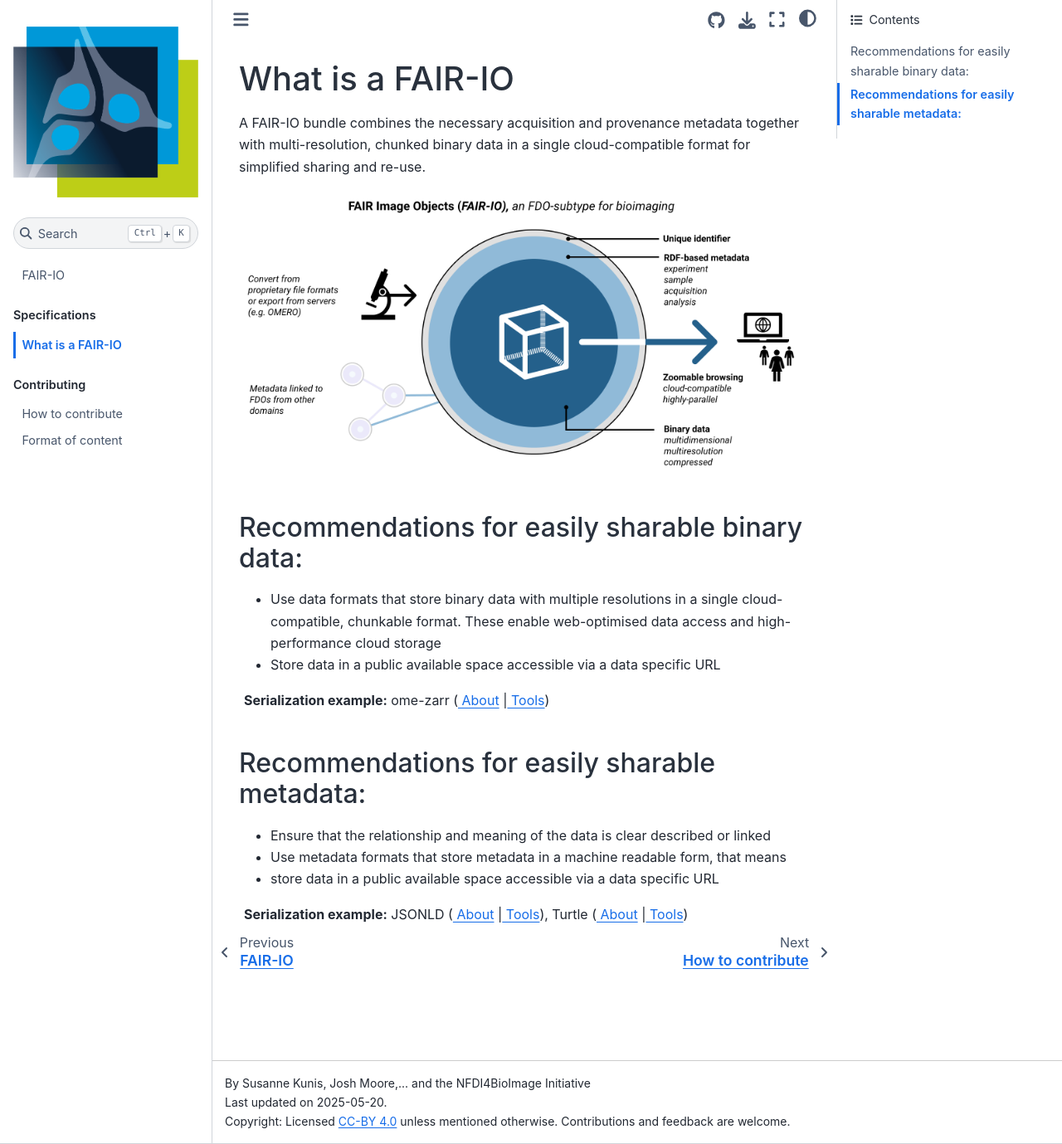
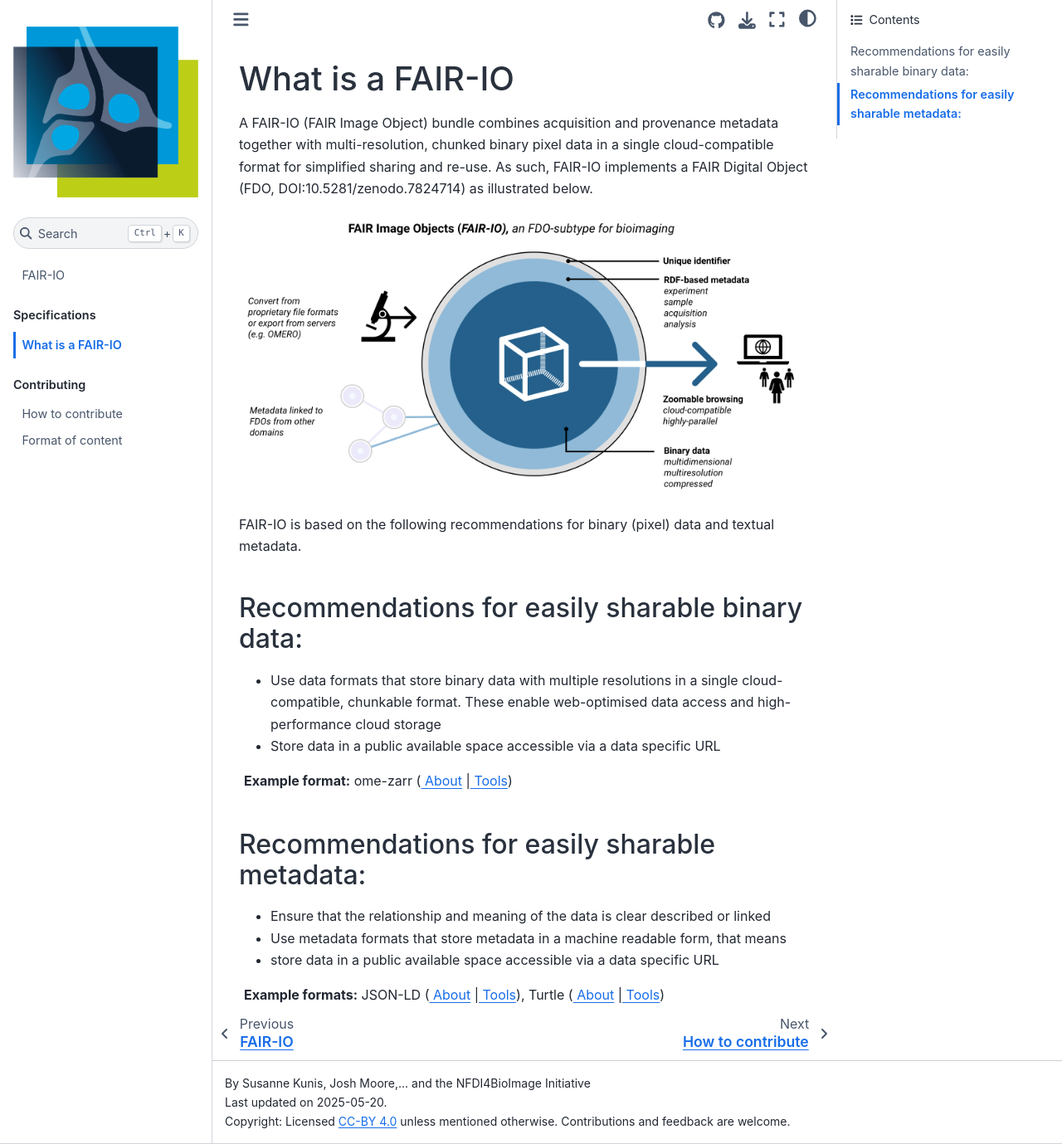
Before and after one commit to NFDI4BIOIMAGE/FAIR-IO, a Jupyter Book: the page built from docs/specification/index.md, in a window 1280 px wide and 1379 px high. Shown: the whole window at 83% size. Built offline with Jupyter Book 1.0.4 settings and Sphinx 7.4.7 and the Sphinx Book theme 1.1.4, drawn with Linux system fonts in a browser that asks for light colours.

Commit message:
Update specification
- Suggesting linguistic and typographic fixes here and there.

(cherry picked from commit 369af5632ea1bd06619822c4c7df594383940753)

```diff
--- a/docs/specification/index.md
+++ b/docs/specification/index.md
@@ -1,8 +1,10 @@
 # What is a FAIR-IO
-A FAIR-IO bundle combines the necessary acquisition and provenance metadata together with multi-resolution, chunked binary data in a single cloud-compatible format for simplified sharing and re-use.
+A FAIR-IO (FAIR Image Object) bundle combines acquisition and provenance metadata together with multi-resolution, chunked binary pixel data in a single cloud-compatible format for simplified sharing and re-use. As such, FAIR-IO implements
+a FAIR Digital Object (FDO, DOI:10.5281/zenodo.7824714) as illustrated below.
 
 ![FAIR-IO concept](FAIR-IO_10.5281-zenodo.10512531.png)
 
+FAIR-IO is based on the following recommendations for binary (pixel) data and textual metadata.
 ## Recommendations for easily sharable binary data:
 <div>
 <table style="margin-left:5px;">
@@ -13,7 +15,7 @@ A FAIR-IO bundle combines the necessary acquisition and provenance metadata toge
           <li>Use data formats that store binary data with multiple resolutions in a single cloud-compatible, chunkable format. These enable web-optimised data access and high-performance cloud storage</li>
           <li>Store data in a public available space accessible via a data specific URL</li>
         </ul>
-        <b>Serialization example:</b> ome-zarr (<a href="https://doi.org/10.1007/s00418-023-02209-1"> About</a> |<a href=""> Tools</a>)
+        <b>Example format:</b> ome-zarr (<a href="https://doi.org/10.1007/s00418-023-02209-1"> About</a> |<a href=""> Tools</a>)
     </td>
 </tr>
 
@@ -32,9 +34,8 @@ A FAIR-IO bundle combines the necessary acquisition and provenance metadata toge
           <li>Use metadata formats that store metadata in a machine readable form, that means </li>
           <li>store data in a public available space accessible via a data specific URL</li>
         </ul>
-        <b>Serialization example:</b> JSONLD (<a href=""> About</a> |<a href=""> Tools</a>), Turtle (<a href=""> About</a> |<a href=""> Tools</a>)
+        <b>Example formats:</b> JSON-LD (<a href=""> About</a> |<a href=""> Tools</a>), Turtle (<a href=""> About</a> |<a href=""> Tools</a>)
     </td>
 </tr>
-
 </table>
 </div>
```
